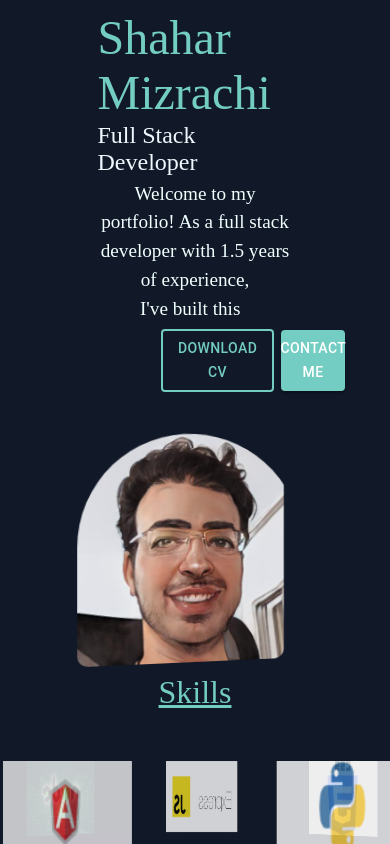
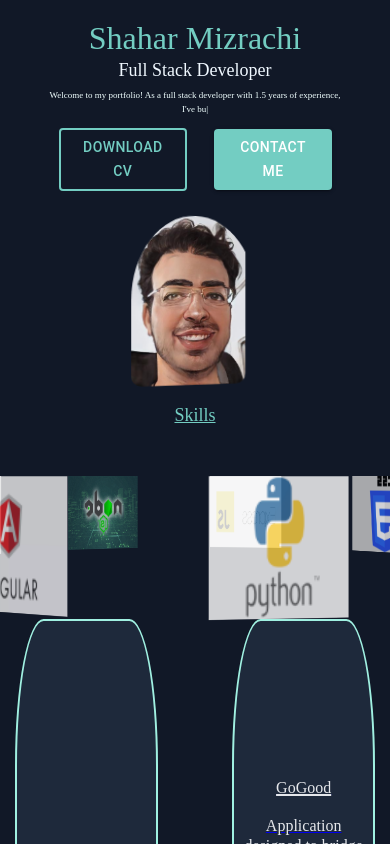
Before and after one commit to ShaharMizrachi/ShaharPortfolio, a React (Create React App) app: page / in a window 390 px wide. Shown: the top 844 px of the page. Built offline with nearby package versions, Linux system fonts and the light colour scheme.

Commit message:
media grid testing

```diff
--- a/src/pages/mainPageContet/MainPageContet.css
+++ b/src/pages/mainPageContet/MainPageContet.css
@@ -141,3 +141,39 @@
   animation: slideInFromLeftContactMe 3s ease-in-out;
   opacity: 1 !important; /* Become visible during animation */
 }
+
+/* For screens smaller than 600px */
+@media only screen and (max-width: 600px) {
+  .profileContainer {
+    width: 100%;
+  }
+
+  .headLine {
+    font-size: xx-large; /* Change to appropriate font size for smaller screens */
+  }
+
+  .seconderyHeadLine {
+    font-size: large; /* Change to appropriate font size for smaller screens */
+  }
+
+  .descriptionText {
+    font-size: xx-small; /* Change to appropriate font size for smaller screens */
+    min-height: auto; /* Adjust min-height if needed */
+  }
+
+  .buttonsContainer {
+    width: 70%; /* Adjust width of buttons container for smaller screens */
+  }
+
+  .computerGuyPic {
+    height: 20vh; /* Adjust height of image for smaller screens */
+    width: 15vh; /* Adjust width of image for smaller screens */
+    margin-top: 3vh; /* Adjust margin for smaller screens */
+  }
+
+  .skills {
+    font-size: large; /* Change to appropriate font size for smaller screens */
+  }
+
+  /* Add more styles as needed for smaller screens */
+}
```
